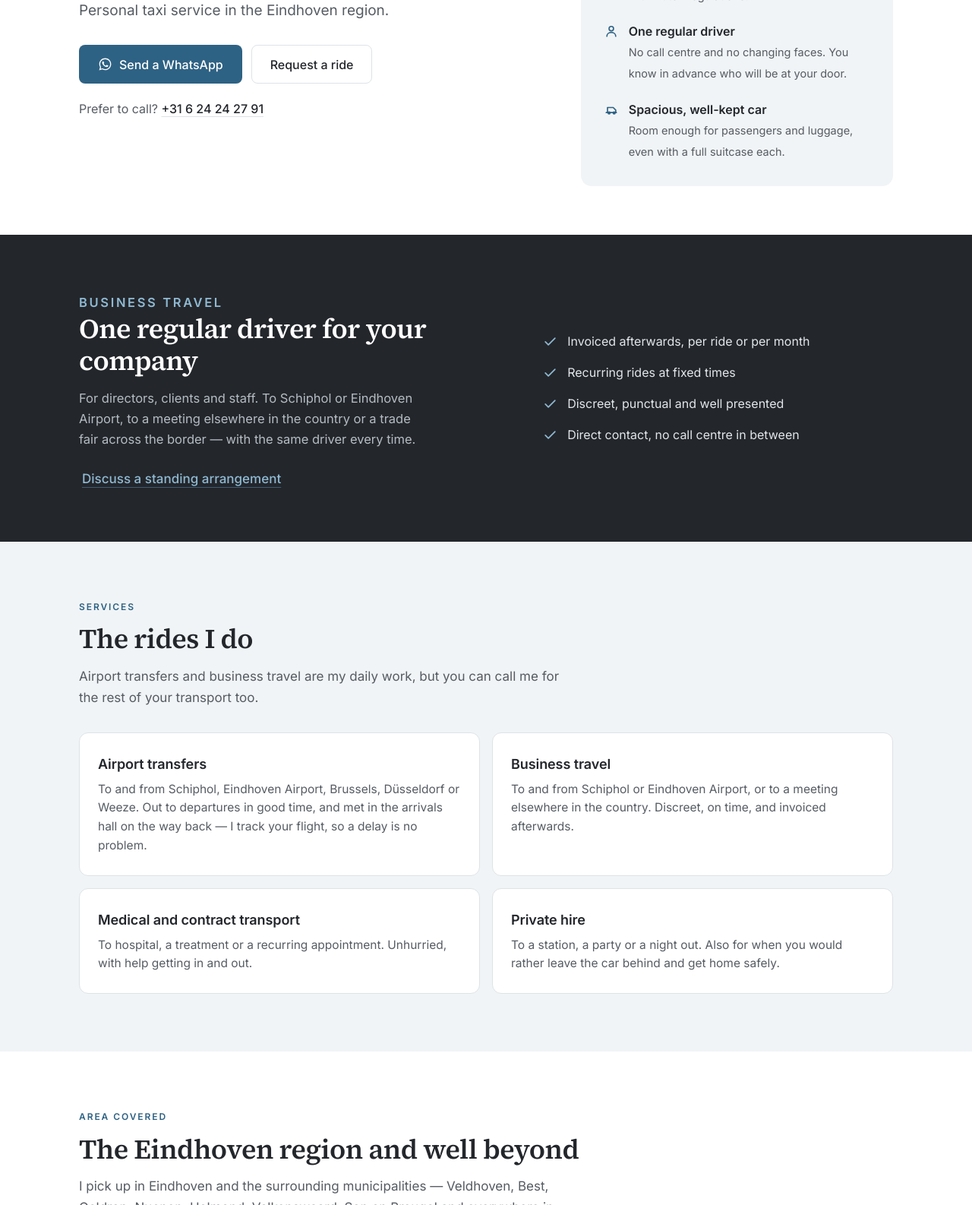
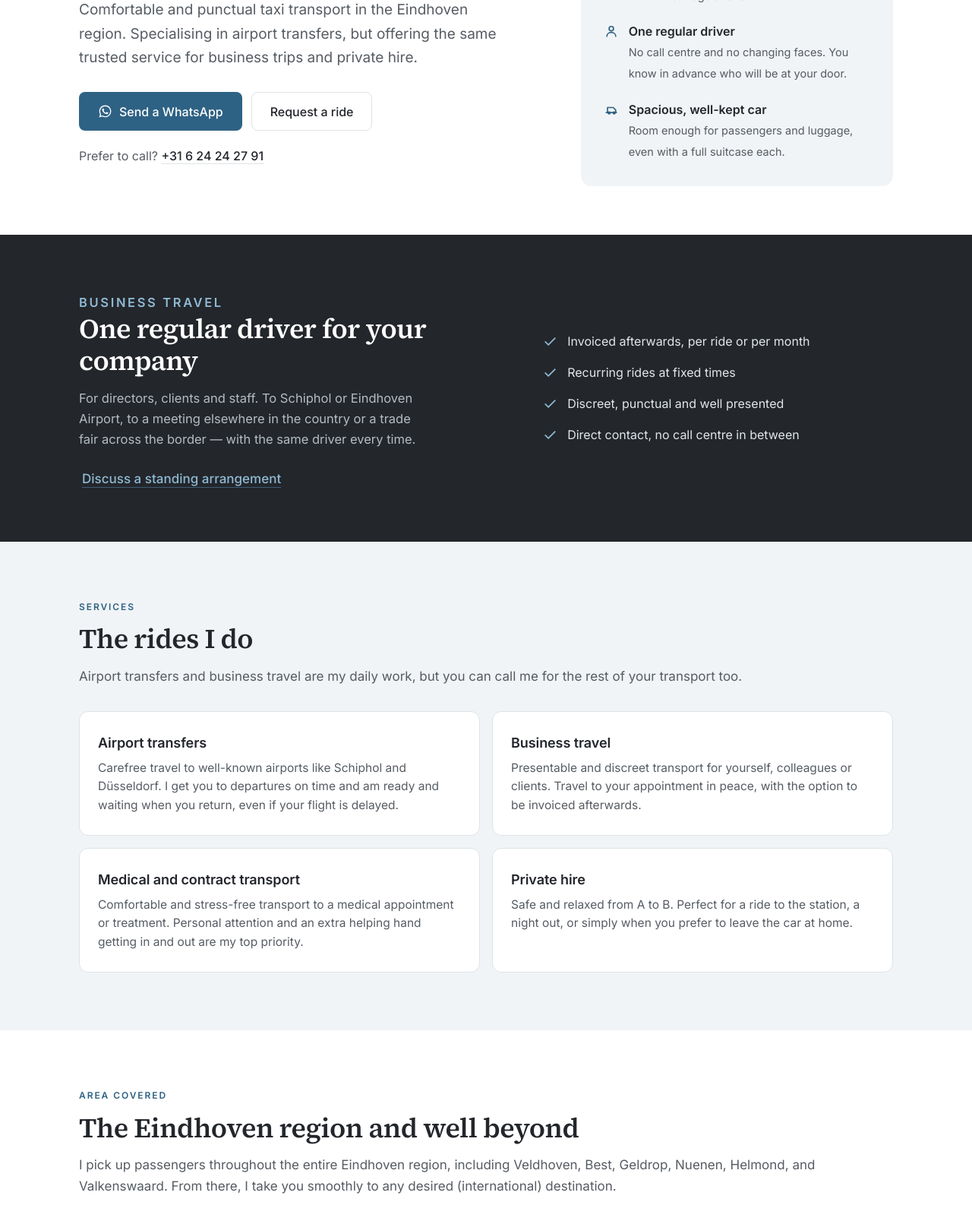
Before and after one commit to ayava-droid/Easy-airport-taxi-website, a plain HTML site: page en/index.html in a window 1280 px wide. Shown: the part 398-1984 px from the top of the page at 76% size. Drawn offline with Linux system fonts and the light colour scheme; files whose address does not match are found by name.

Commit message:
Add files via upload

```diff
--- a/en/index.html
+++ b/en/index.html
@@ -241,8 +241,8 @@ textarea{resize:vertical;min-height:88px}
 <section class="hero maat">
   <div class="hero-grid">
     <div>
-      <h1>To and from the airport, right on time</h1>
-      <p class="intro">Personal taxi service in the Eindhoven region.</p>
+      <h1>Your regular driver for airport, business and more</h1>
+      <p class="intro">Comfortable and punctual taxi transport in the Eindhoven region. Specialising in airport transfers, but offering the same trusted service for business trips and private hire.</p>
       <div class="hero-knoppen">
         <a class="knop knop-vol" href="https://wa.me/31624242791" target="_blank" rel="noopener">
           <svg width="19" height="19" viewBox="0 0 24 24" fill="currentColor" aria-hidden="true"><path d="M12.04 2C6.58 2 2.13 6.45 2.13 11.91c0 1.75.46 3.46 1.32 4.96L2 22l5.25-1.38a9.9 9.9 0 0 0 4.79 1.22h.01c5.46 0 9.91-4.45 9.91-9.91C21.96 6.45 17.5 2 12.04 2m0 18.15h-.01a8.2 8.2 0 0 1-4.19-1.15l-.3-.18-3.12.82.83-3.04-.2-.31a8.2 8.2 0 0 1-1.26-4.38c0-4.54 3.7-8.23 8.25-8.23a8.2 8.2 0 0 1 8.24 8.24c0 4.54-3.7 8.23-8.24 8.23m4.52-6.16c-.25-.12-1.47-.72-1.69-.81s-.39-.12-.56.12-.64.81-.79.98-.29.19-.54.06-1.05-.39-2-1.23c-.74-.66-1.24-1.47-1.38-1.72s-.02-.38.11-.5c.11-.11.25-.29.37-.44s.17-.25.25-.41.04-.31-.02-.44-.56-1.35-.77-1.85c-.2-.48-.41-.42-.56-.43h-.48c-.17 0-.44.06-.66.31s-.87.85-.87 2.07.89 2.4 1.02 2.56 1.76 2.68 4.26 3.76c.6.26 1.06.41 1.42.53.6.19 1.14.16 1.57.1.48-.07 1.47-.6 1.68-1.18s.21-1.08.15-1.18-.23-.19-.48-.31"/></svg>
@@ -257,7 +257,7 @@ textarea{resize:vertical;min-height:88px}
       <ul>
         <li>
           <svg width="20" height="20" viewBox="0 0 24 24" fill="none" stroke="currentColor" stroke-width="2" stroke-linecap="round" stroke-linejoin="round" aria-hidden="true"><circle cx="12" cy="12" r="9"/><path d="M12 7v5l3 2"/></svg>
-          <div><b>Always in good time</b><span>Outbound: I allow for rush hour and roadworks. Inbound: I track your flight and adjust the time if it is delayed.</span></div>
+          <div><b>Always in good time</b><span>Carefree departures and arrivals. I anticipate traffic and track your flight live, so you never have to wait.</span></div>
         </li>
         <li>
           <svg width="20" height="20" viewBox="0 0 24 24" fill="none" stroke="currentColor" stroke-width="2" stroke-linecap="round" stroke-linejoin="round" aria-hidden="true"><path d="M12 3l7.5 3v5.5c0 4.4-3.1 8.3-7.5 9.5-4.4-1.2-7.5-5.1-7.5-9.5V6z"/><path d="M9 12l2 2 4-4"/></svg>
@@ -297,23 +297,23 @@ textarea{resize:vertical;min-height:88px}
   <div class="maat">
     <p class="eyebrow">Services</p>
     <h2>The rides I do</h2>
-    <p class="dim smal" style="margin-top:14px;margin-bottom:32px">Airport transfers and business travel are my daily work, but you can call me for the rest of your transport too.</p>
+    <p class="dim" style="margin-top:14px;margin-bottom:32px">Airport transfers and business travel are my daily work, but you can call me for the rest of your transport too.</p>
     <div class="raster">
       <article class="vak">
         <h3>Airport transfers</h3>
-        <p>To and from Schiphol, Eindhoven Airport, Brussels, Düsseldorf or Weeze. Out to departures in good time, and met in the arrivals hall on the way back — I track your flight, so a delay is no problem.</p>
+        <p>Carefree travel to well-known airports like Schiphol and Düsseldorf. I get you to departures on time and am ready and waiting when you return, even if your flight is delayed.</p>
       </article>
       <article class="vak">
         <h3>Business travel</h3>
-        <p>To and from Schiphol or Eindhoven Airport, or to a meeting elsewhere in the country. Discreet, on time, and invoiced afterwards.</p>
+        <p>Presentable and discreet transport for yourself, colleagues or clients. Travel to your appointment in peace, with the option to be invoiced afterwards.</p>
       </article>
       <article class="vak">
         <h3>Medical and contract transport</h3>
-        <p>To hospital, a treatment or a recurring appointment. Unhurried, with help getting in and out.</p>
+        <p>Comfortable and stress-free transport to a medical appointment or treatment. Personal attention and an extra helping hand getting in and out are my top priority.</p>
       </article>
       <article class="vak">
         <h3>Private hire</h3>
-        <p>To a station, a party or a night out. Also for when you would rather leave the car behind and get home safely.</p>
+        <p>Safe and relaxed from A to B. Perfect for a ride to the station, a night out, or simply when you prefer to leave the car at home.</p>
       </article>
     </div>
   </div>
@@ -323,7 +323,7 @@ textarea{resize:vertical;min-height:88px}
   <div class="maat">
     <p class="eyebrow">Area covered</p>
     <h2>The Eindhoven region and well beyond</h2>
-    <p class="dim smal" style="margin-top:14px">I pick up in Eindhoven and the surrounding municipalities — Veldhoven, Best, Geldrop, Nuenen, Helmond, Valkenswaard, Son en Breugel and everywhere in between. Your destination can be much further afield.</p>
+    <p class="dim" style="margin-top:14px;margin-bottom:24px">I pick up passengers throughout the entire Eindhoven region, including Veldhoven, Best, Geldrop, Nuenen, Helmond, and Valkenswaard. From there, I take you smoothly to any desired (international) destination.</p>
     <ul class="bestemmingen">
       <li>Schiphol</li><li>Eindhoven Airport</li><li>Brussels Airport</li>
       <li>Düsseldorf</li><li>Weeze</li><li>Rotterdam The Hague</li>
@@ -334,10 +334,10 @@ textarea{resize:vertical;min-height:88px}
 </section>
 
 <section class="band band-mist" id="aanvraag">
-  <div class="maat" style="max-width:760px">
+  <div class="maat">
     <p class="eyebrow">Ride request</p>
     <h2>Request a ride or a quote</h2>
-    <p class="dim" style="margin-top:14px;margin-bottom:30px">Fill in what you need below. When you tap the button, WhatsApp opens with your request already written out — all you have to do is send it. I usually reply within an hour with a fixed price.</p>
+    <p class="dim" style="margin-top:14px;margin-bottom:30px">Fill in what you need below. When you tap the button, WhatsApp opens with your request already written out — all you have to do is send it. I usually reply within an hour with a price estimate.</p>
 
     <form id="aanvraagform" novalidate>
       <div class="form-grid">
@@ -420,7 +420,6 @@ textarea{resize:vertical;min-height:88px}
       <div>
         <h3>Company details</h3>
         <p>Chamber of Commerce 69310041</p>
-        <p>Taxi permit held</p>
       </div>
     </div>
     <div class="voet-onder">
```
